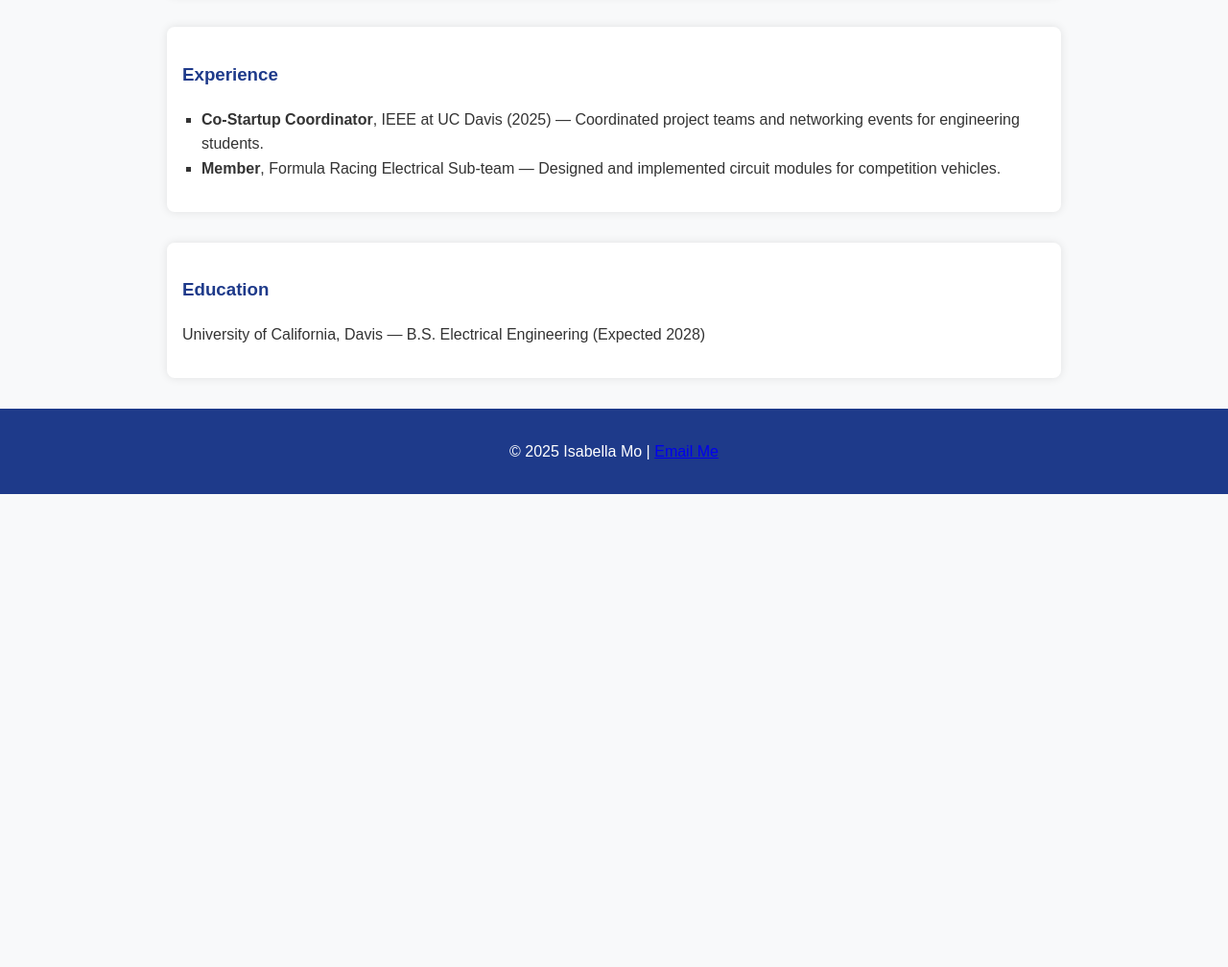
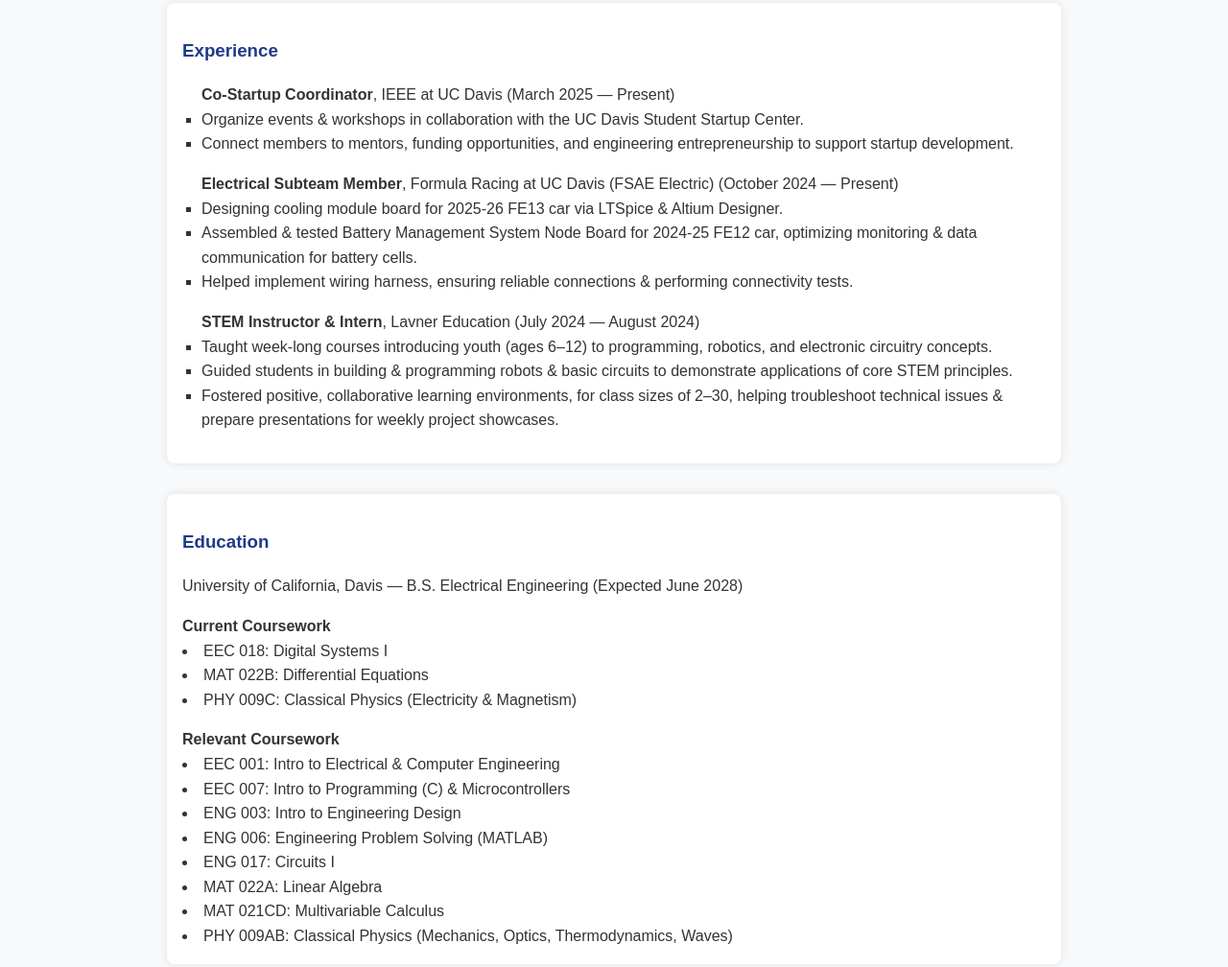
Before and after one commit to isabella-mo/portfolio, a plain HTML site: page index.html in a window 1280 px wide. Shown: the part 1220-2228 px from the top of the page at 96% size. Before the commit the page ends 1735 px from the top, so only its background shows below. Drawn offline with Linux system fonts and the light colour scheme.

Commit message:
Update index.html

```diff
--- a/index.html
+++ b/index.html
@@ -7,67 +7,81 @@
     <link rel="stylesheet" href="style.css">
 </head>
 <body>
-
     <!-- HEADER -->
     <header>
         <h1>Isabella Mo</h1>
         <h2>Electrical Engineering Student | UC Davis</h2>
         <p>Email: <a href="mailto:imo@ucdavis.edu">imo@ucdavis.edu</a> | LinkedIn: <a href="#">linkedin.com/in/isabella-mo/</a></p>
     </header>
-
     <!-- ABOUT -->
     <section id="about">
         <h3>About Me</h3>
-        <p>I am a second-year Electrical Engineering student passionate about analog and digital electronics, integrated circuits, and embedded systems. I enjoy designing and testing circuits, working on PCB layouts, and collaborating on engineering projects that solve real-world problems.</p>
+        <p>I am a second-year at UC Davis studying Electrical Engineering with experience collaborating on full-scale projects and skills in circuit analysis, programming, PCB design, and soldering. I am interested in exploring opportunities related to the design & implementation of analog/digital electronics & integrated circuits, allowing me to apply my technical skills & innovative thinking.</p>
     </section>
-
     <!-- SKILLS -->
     <section id="skills">
         <h3>Skills</h3>
         <ul>
             <li>Circuit Analysis</li>
-            <li>PCB Design (Altium Designer)</li>
-            <li>Embedded Systems (Arduino, C Programming)</li>
-            <li>C, MATLAB, Java</li>
+            <li>Programming (C, Java, MATLAB)</li>
+            <li>Printed Circuit Board (PCB) Design</li>
             <li>Soldering (Surface Mount, Through-Hole)</li>
         </ul>
     </section>
-
     <!-- PROJECTS -->
     <section id="projects">
         <h3>Projects</h3>
-
         <div class="project">
             <h4>Formula Racing Electric Subsystem</h4>
             <p>Designed and tested circuits for the vehicle's electrical control unit, including signal conditioning and power regulation modules.</p>
         </div>
-
         <div class="project">
             <h4>Op-Amp Filter Design</h4>
             <p>Built and tested an active band-pass filter using op-amps, achieving desired cutoff frequencies for signal processing applications.</p>
         </div>
-
     </section>
-
     <!-- EXPERIENCE -->
     <section id="experience">
         <h3>Experience</h3>
         <ul>
-            <li><b>Co-Startup Coordinator</b>, IEEE at UC Davis (2025) — Coordinated project teams and networking events for engineering students.</li>
-            <li><b>Member</b>, Formula Racing Electrical Sub-team — Designed and implemented circuit modules for competition vehicles.</li>
+            <b>Co-Startup Coordinator</b>, IEEE at UC Davis (March 2025 — Present)
+            <li>Organize events & workshops in collaboration with the UC Davis Student Startup Center.</li>
+            <li>Connect members to mentors, funding opportunities, and engineering entrepreneurship to support startup development.</li>
+            <p></p>
+            <b>Electrical Subteam Member</b>, Formula Racing at UC Davis (FSAE Electric) (October 2024 — Present)
+            <li>Designing cooling module board for 2025-26 FE13 car via LTSpice & Altium Designer.</li>
+            <li>Assembled & tested Battery Management System Node Board for 2024-25 FE12 car, optimizing monitoring & data communication for battery cells.</li>
+            <li>Helped implement wiring harness, ensuring reliable connections & performing connectivity tests.</li>
+            <p></p>
+            <b>STEM Instructor & Intern</b>, Lavner Education (July 2024 — August 2024)
+            <li>Taught week-long courses introducing youth (ages 6–12) to programming, robotics, and electronic circuitry concepts.</li>
+            <li>Guided students in building & programming robots & basic circuits to demonstrate applications of core STEM principles.</li>
+            <li>Fostered positive, collaborative learning environments, for class sizes of 2–30, helping troubleshoot technical issues & prepare presentations for weekly project showcases.</li>
         </ul>
     </section>
-
     <!-- EDUCATION -->
     <section id="education">
         <h3>Education</h3>
-        <p>University of California, Davis — B.S. Electrical Engineering (Expected 2028)</p>
+        <p>University of California, Davis — B.S. Electrical Engineering (Expected June 2028)</p>
+        <p></p>
+        <b>Current Coursework</b>
+        <li>EEC 018: Digital Systems I</li>
+        <li>MAT 022B: Differential Equations</li>
+        <li>PHY 009C: Classical Physics (Electricity & Magnetism)</li>
+        <p></p>
+        <b>Relevant Coursework</b>
+        <li>EEC 001: Intro to Electrical & Computer Engineering</li>
+        <li>EEC 007: Intro to Programming (C) & Microcontrollers</li>
+        <li>ENG 003: Intro to Engineering Design</li>
+        <li>ENG 006: Engineering Problem Solving (MATLAB)</li>
+        <li>ENG 017: Circuits I</li>
+        <li>MAT 022A: Linear Algebra</li>
+        <li>MAT 021CD: Multivariable Calculus</li>
+        <li>PHY 009AB: Classical Physics (Mechanics, Optics, Thermodynamics, Waves)</li>
     </section>
-
     <!-- CONTACT -->
     <footer>
-        <p>© 2025 Isabella Mo | <a href="mailto:isabella@email.com">Email Me</a></p>
+        <p>© 2025 Isabella Mo | <a href="mailto:imo@ucdavis.edu">Email Me</a></p>
     </footer>
-
 </body>
 </html>
```
